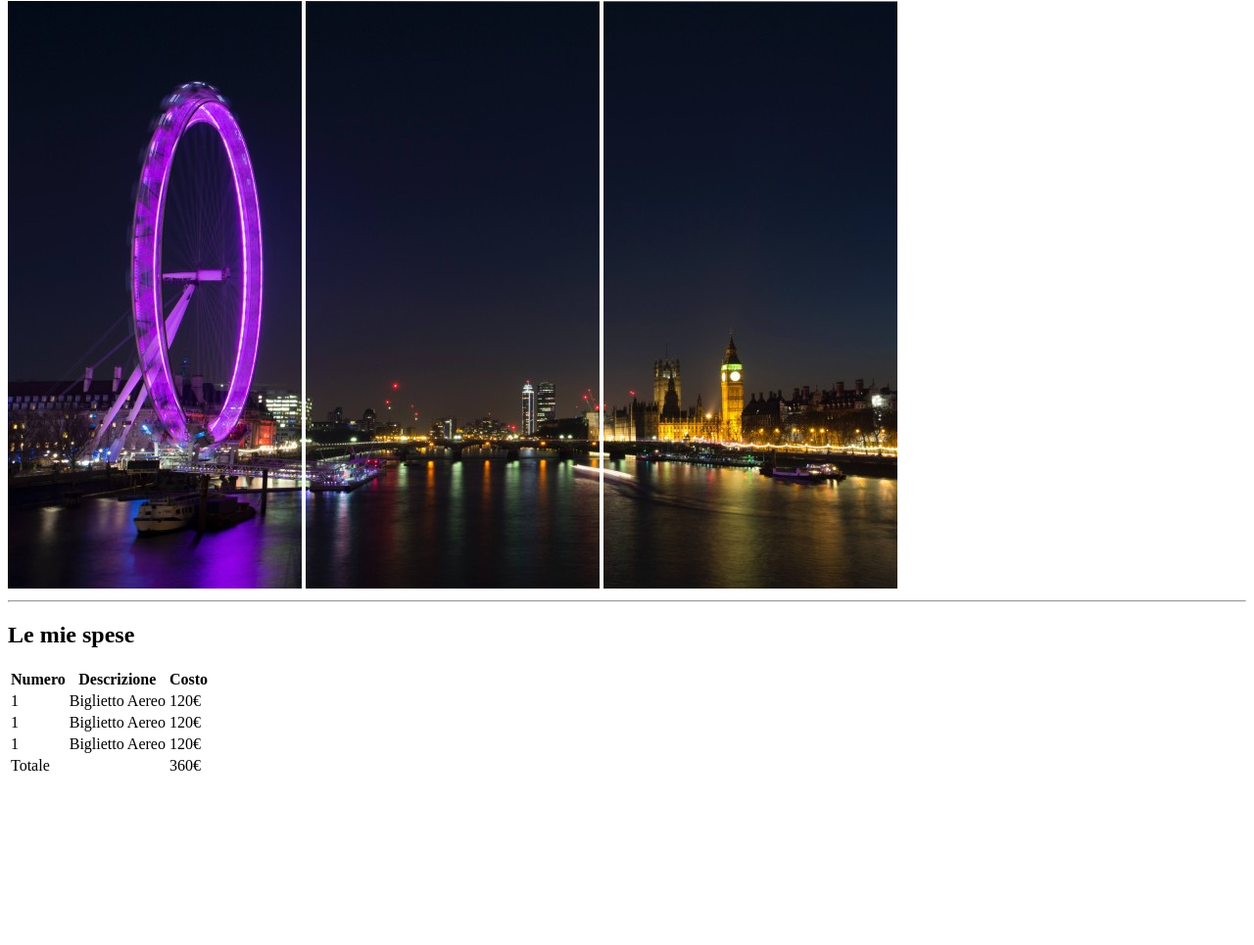
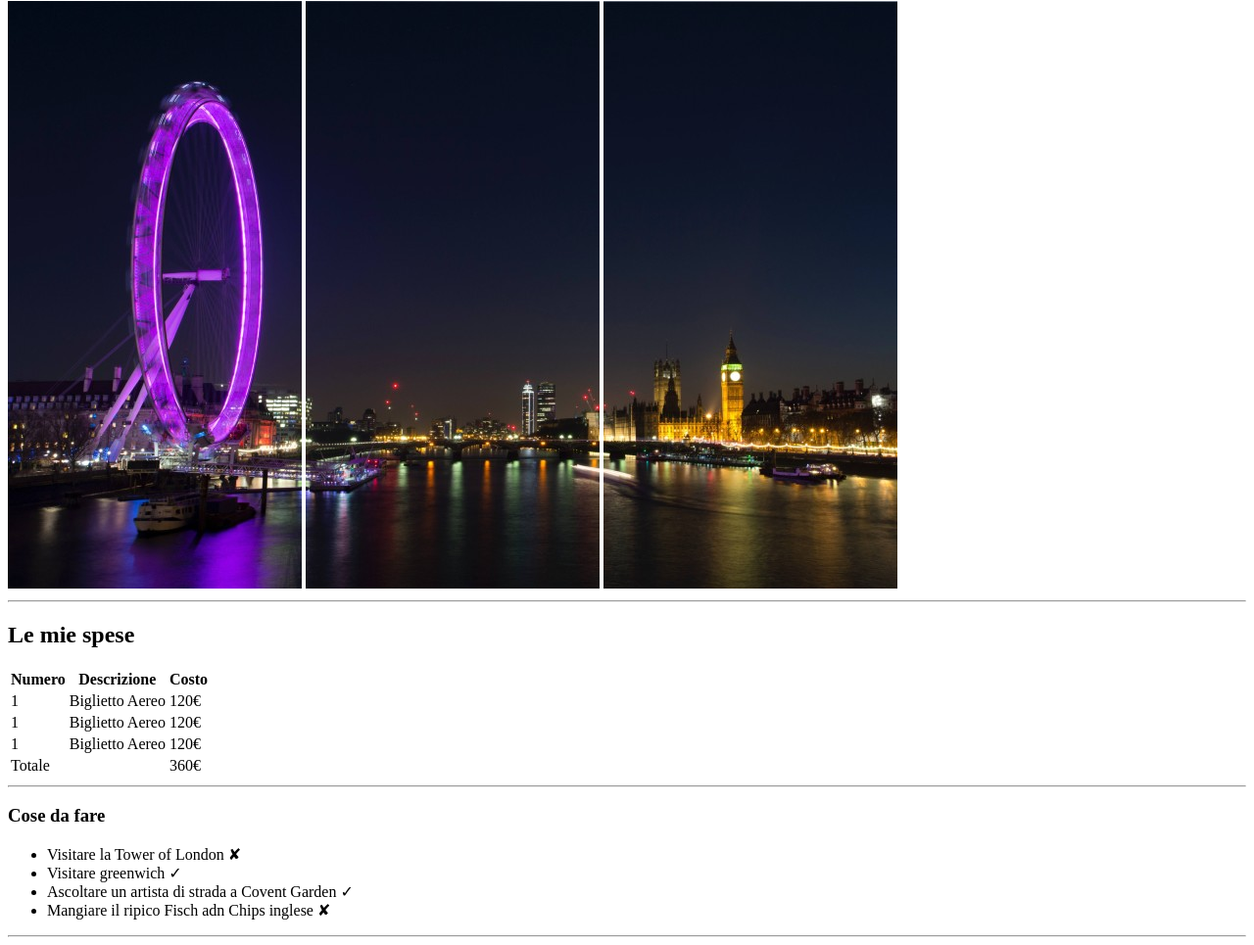
Before and after one commit to stefanodisanza/html-london-trip, a plain HTML site: page index.html in a window 1280 px wide. Shown: the part 79-1044 px from the top of the page at 98% size. Before the commit the page ends 881 px from the top, so only its background shows below. Drawn offline with Linux system fonts and the light colour scheme.

Commit message:
Second commit
creazione seconda section con checklist

```diff
--- a/index.html
+++ b/index.html
@@ -52,10 +52,22 @@
                 </tr>
             </tfoot>
         </table>
-        <!-- chiusura prima section -->
+    </section>
+    <!-- chiusura prima section -->
+    <hr>
 
-
+    <!-- inizio seconda section -->
+    <section>
+        <h3>Cose da fare</h3>
+        <ul>
+            <li> Visitare la Tower of London &#x2718;</li>
+            <li>Visitare greenwich &check;</li>
+            <li>Ascoltare un artista di strada a Covent Garden &check;</li>
+            <li>Mangiare il ripico Fisch adn Chips inglese &#x2718;</li>
+        </ul>
     </section>
+    <!-- fine seconda section -->
+    <hr>
 
 
 </body>
```
